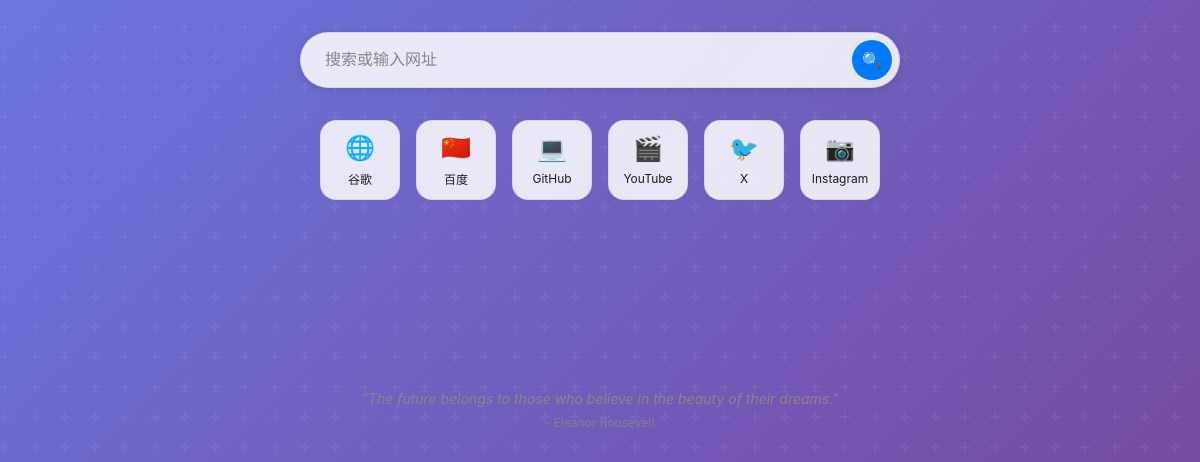
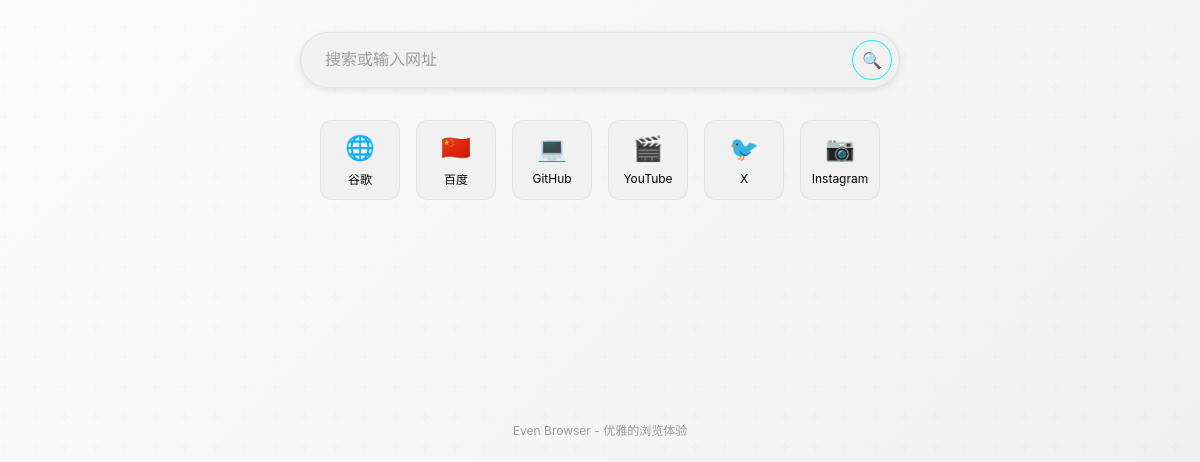
Before and after one commit to EvanProgramming/Even-Browser, an Electron app: page src/pages/home.html in a window 1200 px wide. Shown: the part 338-800 px from the top of the page. Drawn offline with Linux system fonts and the light colour scheme.

Commit message:
feat(ui): 实现自定义主页并优化浏览器交互体验
- 将默认主页从Google改为本地自定义主页
- 添加主页特殊处理逻辑（地址栏显示和标签页标题）
- 实现标题栏双击最大化/最小化功能
- 更新主页UI设计风格和配色方案
- 添加浏览器品牌信息展示

```diff
--- a/src/pages/home.html
+++ b/src/pages/home.html
@@ -15,12 +15,12 @@
       --duration-normal: 0.25s;
       --duration-slow: 0.35s;
       --duration-slower: 0.5s;
-      --bg-primary: rgba(246, 246, 246, 0.72);
-      --bg-secondary: rgba(255, 255, 255, 0.85);
-      --text-primary: #1d1d1f;
-      --text-secondary: #86868b;
-      --accent-blue: #007aff;
-      --border: rgba(0, 0, 0, 0.08);
+      --bg-primary: rgba(255, 255, 255, 0.9);
+      --bg-secondary: rgba(240, 240, 240, 0.85);
+      --text-primary: #000000;
+      --text-secondary: #9c9c9c;
+      --accent-blue: #00f0FF;
+      --border: rgba(156, 156, 156, 0.2);
       --shadow-soft: 0 0.5px 1px rgba(0, 0, 0, 0.1);
       --shadow-medium: 0 2px 8px rgba(0, 0, 0, 0.1);
       --shadow-strong: 0 8px 24px rgba(0, 0, 0, 0.15);
@@ -28,12 +28,12 @@
 
     @media (prefers-color-scheme: dark) {
       :root {
-        --bg-primary: rgba(30, 30, 30, 0.72);
-        --bg-secondary: rgba(58, 58, 60, 0.85);
-        --text-primary: #f5f5f7;
-        --text-secondary: #98989d;
-        --accent-blue: #0a84ff;
-        --border: rgba(255, 255, 255, 0.08);
+        --bg-primary: rgba(0, 0, 0, 0.9);
+        --bg-secondary: rgba(20, 20, 20, 0.85);
+        --text-primary: #ffffff;
+        --text-secondary: #9c9c9c;
+        --accent-blue: #00f0FF;
+        --border: rgba(156, 156, 156, 0.2);
         --shadow-soft: 0 0.5px 1px rgba(0, 0, 0, 0.2);
         --shadow-medium: 0 2px 8px rgba(0, 0, 0, 0.3);
         --shadow-strong: 0 8px 24px rgba(0, 0, 0, 0.4);
@@ -48,7 +48,7 @@
 
     body {
       font-family: -apple-system, BlinkMacSystemFont, 'Segoe UI', Roboto, sans-serif;
-      background: linear-gradient(135deg, #667eea 0%, #764ba2 100%);
+      background: linear-gradient(135deg, #ffffff 0%, #f0f0f0 100%);
       height: 100vh;
       display: flex;
       flex-direction: column;
@@ -56,6 +56,12 @@
       justify-content: center;
       overflow: hidden;
       position: relative;
+    }
+
+    @media (prefers-color-scheme: dark) {
+      body {
+        background: linear-gradient(135deg, #000000 0%, #1a1a1a 100%);
+      }
     }
 
     body::before {
@@ -88,13 +94,11 @@
       margin-bottom: 16px;
       animation: logo-appear 1s var(--spring-apple);
       text-shadow: 0 2px 4px rgba(0, 0, 0, 0.1);
+      letter-spacing: -0.5px;
     }
 
     .logo span {
-      background: linear-gradient(135deg, var(--accent-blue), #9c27b0);
-      -webkit-background-clip: text;
-      -webkit-text-fill-color: transparent;
-      background-clip: text;
+      color: var(--accent-blue);
     }
 
     .search-container {
@@ -136,10 +140,10 @@
       transform: translateY(-50%);
       width: 40px;
       height: 40px;
-      border: none;
+      border: 1px solid var(--accent-blue);
       border-radius: 50%;
-      background: var(--accent-blue);
-      color: white;
+      background: transparent;
+      color: var(--accent-blue);
       font-size: 16px;
       cursor: pointer;
       transition: all var(--duration-fast) var(--ease-out-apple);
@@ -149,7 +153,8 @@
     }
 
     .search-button:hover {
-      background: #0056b3;
+      background: var(--accent-blue);
+      color: var(--bg-primary);
       transform: translateY(-50%) scale(1.05);
     }
 
@@ -173,7 +178,7 @@
       gap: 8px;
       width: 80px;
       height: 80px;
-      border-radius: 16px;
+      border-radius: 12px;
       background: var(--bg-secondary);
       backdrop-filter: saturate(180%) blur(20px);
       -webkit-backdrop-filter: saturate(180%) blur(20px);
@@ -185,8 +190,9 @@
     }
 
     .quick-link:hover {
-      transform: translateY(-4px) scale(1.05);
-      box-shadow: var(--shadow-strong);
+      transform: translateY(-2px) scale(1.02);
+      box-shadow: var(--shadow-medium);
+      border-color: var(--accent-blue);
       background: var(--bg-primary);
     }
 
@@ -202,28 +208,20 @@
       text-overflow: ellipsis;
     }
 
-    .quote {
+    .footer {
       position: absolute;
-      bottom: 32px;
+      bottom: 24px;
       left: 50%;
       transform: translateX(-50%);
       text-align: center;
       max-width: 600px;
       padding: 0 24px;
-      animation: quote-appear 1s var(--spring-apple) 0.6s both;
+      animation: footer-appear 1s var(--spring-apple) 0.6s both;
     }
 
-    .quote-text {
-      font-size: 14px;
-      color: var(--text-secondary);
-      margin-bottom: 8px;
-      font-style: italic;
-    }
-
-    .quote-author {
+    .footer-text {
       font-size: 12px;
       color: var(--text-secondary);
-      opacity: 0.8;
     }
 
     @keyframes logo-appear {
@@ -259,7 +257,7 @@
       }
     }
 
-    @keyframes quote-appear {
+    @keyframes footer-appear {
       from {
         opacity: 0;
         transform: translateX(-50%) translateY(20px);
@@ -325,9 +323,8 @@
     </div>
   </div>
 
-  <div class="quote">
-    <div class="quote-text">"The future belongs to those who believe in the beauty of their dreams."</div>
-    <div class="quote-author">- Eleanor Roosevelt</div>
+  <div class="footer">
+    <div class="footer-text">Even Browser - 优雅的浏览体验</div>
   </div>
 
   <script>
```
Also changed, not shown: main.js (+32 -3 lines), src/ui/browser.js (+18 -4 lines).
